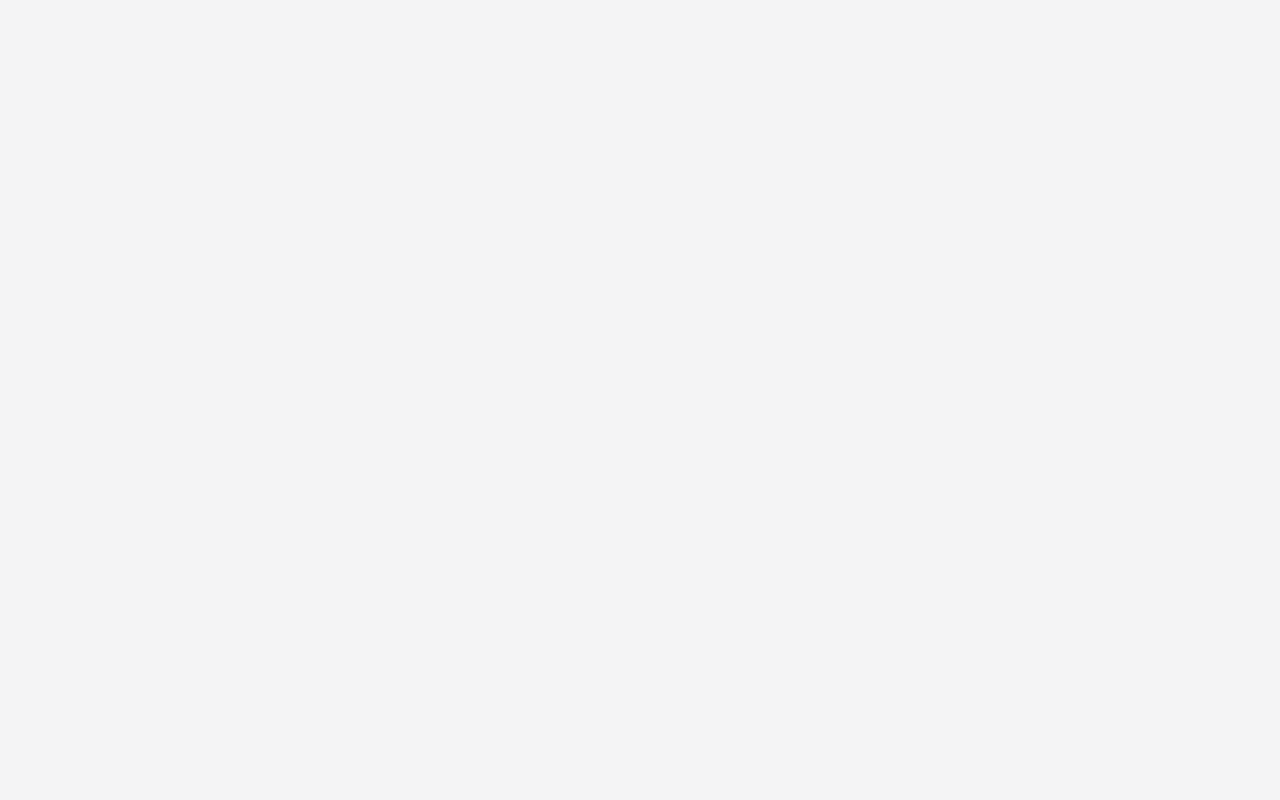
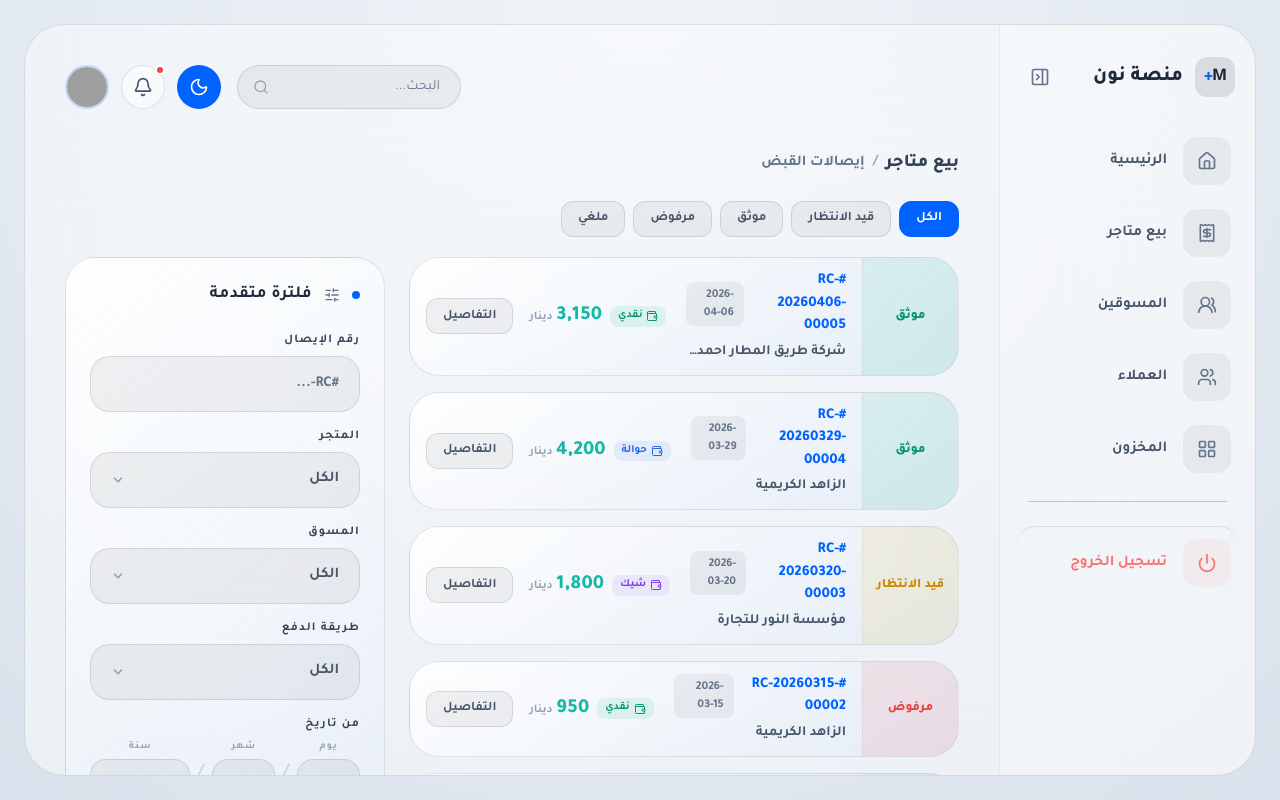
Before and after one commit to ofifice-alalem/tdm-design-for-v3, a React (Vite) app: page /receipts in a window 1280 px wide. Before the commit this address had no page. Built offline with nearby package versions, Linux system fonts and the light colour scheme; grey boxes are pictures that could not be loaded.

Commit message:
commit -30

```diff
--- a/src/App.tsx
+++ b/src/App.tsx
@@ -16,6 +16,8 @@ import MarketersPage from './pages/MarketersPage';
 
 import OrderDetailPage from './pages/OrderDetailPage';
 
+import ReturnInvoicesListPage from './pages/ReturnInvoicesListPage';
+import ReceiptsListPage from './pages/ReceiptsListPage';
 import WithdrawListPage from './pages/WithdrawListPage';
 import WithdrawDetailPage from './pages/WithdrawDetailPage';
 
@@ -45,6 +47,8 @@ export default function App() {
         <Route path="/stock/orders/:id" element={<OrderDetailPage />} />
         <Route path="/receipt/create" element={<CreateReceiptPage />} />
         <Route path="/withdraw/new" element={<WithdrawPage />} />
+        <Route path="/invoices/returns" element={<ReturnInvoicesListPage />} />
+        <Route path="/receipts" element={<ReceiptsListPage />} />
         <Route path="/withdraw/list" element={<WithdrawListPage />} />
         <Route path="/withdraw/list/:id" element={<WithdrawDetailPage />} />
       </Route>
--- /dev/null
+++ b/src/pages/ReceiptsListPage.tsx
@@ -0,0 +1,94 @@
+import { useState } from 'react';
+import { Search, Wallet } from 'lucide-react';
+import { ListPage } from '../compenntes/ui/ListPage';
+import type { StatusConfig, ListItem } from '../compenntes/ui/listPage.types';
+import { ModernInput, ModernSelect } from '../compenntes/ui/SpatialComponents';
+import { DateInput } from '../compenntes/ui/DateInput';
+
+const STATUS_CONFIG: Record<string, StatusConfig> = {
+  'قيد الانتظار': { bg: 'bg-yellow-500/10 dark:bg-yellow-500/15',  text: 'text-yellow-600 dark:text-yellow-400', dot: 'bg-yellow-500' },
+  'موثق':          { bg: 'bg-emerald-500/10 dark:bg-emerald-500/15', text: 'text-emerald-600 dark:text-emerald-400', dot: 'bg-emerald-500' },
+  'مرفوض':         { bg: 'bg-red-500/10 dark:bg-red-500/15',         text: 'text-red-500',                          dot: 'bg-red-500' },
+  'ملغي':          { bg: 'bg-slate-500/10 dark:bg-slate-500/10',     text: 'text-slate-500 dark:text-white/40',     dot: 'bg-slate-400' },
+};
+
+const TABS = ['الكل', 'قيد الانتظار', 'موثق', 'مرفوض', 'ملغي'];
+
+const RAW = [
+  { id: '#RC-20260406-00005', date: '2026-04-06', client: 'شركة طريق المطار احمد علي', amount: 3150, method: 'نقدي',   status: 'موثق' },
+  { id: '#RC-20260329-00004', date: '2026-03-29', client: 'الزاهد الكريمية',            amount: 4200, method: 'حوالة',  status: 'موثق' },
+  { id: '#RC-20260320-00003', date: '2026-03-20', client: 'مؤسسة النور للتجارة',        amount: 1800, method: 'شيك',    status: 'قيد الانتظار' },
+  { id: '#RC-20260315-00002', date: '2026-03-15', client: 'الزاهد الكريمية',            amount: 950,  method: 'نقدي',   status: 'مرفوض' },
+  { id: '#RC-20260310-00001', date: '2026-03-10', client: 'شركة الأمل',                 amount: 2300, method: 'حوالة',  status: 'ملغي' },
+];
+
+const METHOD_COLORS: Record<string, string> = {
+  'نقدي':  'bg-emerald-500/10 text-emerald-600 dark:text-emerald-400',
+  'حوالة': 'bg-blue-500/10 text-blue-600 dark:text-blue-400',
+  'شيك':   'bg-violet-500/10 text-violet-600 dark:text-violet-400',
+};
+
+function fmt(n: number) {
+  return n % 1 === 0 ? n.toLocaleString('en-US') : n.toLocaleString('en-US', { minimumFractionDigits: 2, maximumFractionDigits: 2 });
+}
+
+export default function ReceiptsListPage() {
+  const [receiptNum, setReceiptNum] = useState('');
+  const [fromDate, setFromDate] = useState('');
+  const [toDate, setToDate] = useState('');
+
+  const items: ListItem[] = RAW
+    .filter((x) => {
+      if (receiptNum && !x.id.includes(receiptNum)) return false;
+      if (fromDate && x.date < fromDate) return false;
+      if (toDate && x.date > toDate) return false;
+      return true;
+    })
+    .map((x) => ({
+      id: x.id,
+      date: x.date,
+      status: x.status,
+      subtitle: x.client,
+      meta: (
+        <div className="flex items-center gap-2">
+          <span className={`text-[11px] font-bold px-2 py-0.5 rounded-[8px] flex items-center gap-1 ${METHOD_COLORS[x.method]}`}>
+            <Wallet className="w-3 h-3" />
+            {x.method}
+          </span>
+          <div className="flex items-baseline gap-1">
+            <span className="text-[20px] font-black text-teal-500">{fmt(x.amount)}</span>
+            <span className="text-[12px] font-bold text-slate-400 dark:text-white/40">دينار</span>
+          </div>
+        </div>
+      ),
+      detailsHref: `/receipts/${encodeURIComponent(x.id)}`,
+    }));
+
+  const filterPanel = (
+    <div className="flex flex-col gap-4">
+      <ModernInput label="رقم الإيصال" placeholder="#RC-..." value={receiptNum} onChange={setReceiptNum} />
+      <ModernSelect label="المتجر" options={['الكل', 'المتجر الرئيسي - طرابلس', 'فرع بنغازي', 'فرع مصراتة']} placeholder="الكل" />
+      <ModernSelect label="المسوق" options={['الكل', 'أحمد علي', 'محمد حسن', 'سارة خالد']} placeholder="الكل" />
+      <ModernSelect label="طريقة الدفع" options={['الكل', 'نقدي', 'حوالة', 'شيك']} placeholder="الكل" />
+      <DateInput label="من تاريخ" value={fromDate} onChange={setFromDate} />
+      <DateInput label="إلى تاريخ" value={toDate} onChange={setToDate} />
+      <button className="spatial-button w-full h-12 rounded-[18px] flex items-center justify-center gap-2 font-bold text-[15px]">
+        <Search className="w-4 h-4" />
+        بحث
+      </button>
+    </div>
+  );
+
+  return (
+    <ListPage
+      title="بيع متاجر"
+      breadcrumb="إيصالات القبض"
+      tabs={TABS}
+      statusConfig={STATUS_CONFIG}
+      items={items}
+      filterPanel={filterPanel}
+      filterTitle="فلترة متقدمة"
+      emptyText="لا توجد إيصالات"
+    />
+  );
+}
--- /dev/null
+++ b/src/pages/ReturnInvoicesListPage.tsx
@@ -0,0 +1,80 @@
+import { useState } from 'react';
+import { Search } from 'lucide-react';
+import { ListPage } from '../compenntes/ui/ListPage';
+import type { StatusConfig, ListItem } from '../compenntes/ui/listPage.types';
+import { ModernInput, ModernSelect } from '../compenntes/ui/SpatialComponents';
+import { DateInput } from '../compenntes/ui/DateInput';
+
+const STATUS_CONFIG: Record<string, StatusConfig> = {
+  'قيد الانتظار': { bg: 'bg-yellow-500/10 dark:bg-yellow-500/15',  text: 'text-yellow-600 dark:text-yellow-400', dot: 'bg-yellow-500' },
+  'موثق':          { bg: 'bg-emerald-500/10 dark:bg-emerald-500/15', text: 'text-emerald-600 dark:text-emerald-400', dot: 'bg-emerald-500' },
+  'مرفوض':         { bg: 'bg-red-500/10 dark:bg-red-500/15',         text: 'text-red-500',                          dot: 'bg-red-500' },
+  'ملغي':          { bg: 'bg-slate-500/10 dark:bg-slate-500/10',     text: 'text-slate-500 dark:text-white/40',     dot: 'bg-slate-400' },
+};
+
+const TABS = ['الكل', 'قيد الانتظار', 'موثق', 'مرفوض', 'ملغي'];
+
+const RAW = [
+  { id: '#RI-20260406-00004', date: '2026-04-06', client: 'شركة طريق المطار احمد علي', amount: 750,  status: 'موثق' },
+  { id: '#RI-20260329-00003', date: '2026-03-29', client: 'الزاهد الكريمية',            amount: 420,  status: 'موثق' },
+  { id: '#RI-20260320-00002', date: '2026-03-20', client: 'مؤسسة النور للتجارة',        amount: 300,  status: 'قيد الانتظار' },
+  { id: '#RI-20260310-00001', date: '2026-03-10', client: 'شركة الأمل',                 amount: 150,  status: 'مرفوض' },
+];
+
+function fmt(n: number) {
+  return n % 1 === 0 ? n.toLocaleString('en-US') : n.toLocaleString('en-US', { minimumFractionDigits: 2, maximumFractionDigits: 2 });
+}
+
+export default function ReturnInvoicesListPage() {
+  const [returnNum, setReturnNum] = useState('');
+  const [fromDate, setFromDate] = useState('');
+  const [toDate, setToDate] = useState('');
+
+  const items: ListItem[] = RAW
+    .filter((x) => {
+      if (returnNum && !x.id.includes(returnNum)) return false;
+      if (fromDate && x.date < fromDate) return false;
+      if (toDate && x.date > toDate) return false;
+      return true;
+    })
+    .map((x) => ({
+      id: x.id,
+      date: x.date,
+      status: x.status,
+      subtitle: x.client,
+      meta: (
+        <div className="flex items-baseline gap-1">
+          <span className="text-[20px] font-black text-rose-500">{fmt(x.amount)}</span>
+          <span className="text-[12px] font-bold text-slate-400 dark:text-white/40">دينار</span>
+        </div>
+      ),
+      detailsHref: `/invoices/returns/${encodeURIComponent(x.id)}`,
+    }));
+
+  const filterPanel = (
+    <div className="flex flex-col gap-4">
+      <ModernInput label="رقم الإرجاع" placeholder="#RI-..." value={returnNum} onChange={setReturnNum} />
+      <ModernSelect label="المتجر" options={['الكل', 'المتجر الرئيسي - طرابلس', 'فرع بنغازي', 'فرع مصراتة']} placeholder="الكل" />
+      <ModernSelect label="المسوق" options={['الكل', 'أحمد علي', 'محمد حسن', 'سارة خالد']} placeholder="الكل" />
+      <DateInput label="من تاريخ" value={fromDate} onChange={setFromDate} />
+      <DateInput label="إلى تاريخ" value={toDate} onChange={setToDate} />
+      <button className="spatial-button w-full h-12 rounded-[18px] flex items-center justify-center gap-2 font-bold text-[15px]">
+        <Search className="w-4 h-4" />
+        بحث
+      </button>
+    </div>
+  );
+
+  return (
+    <ListPage
+      title="بيع متاجر"
+      breadcrumb="فواتير الإرجاع"
+      tabs={TABS}
+      statusConfig={STATUS_CONFIG}
+      items={items}
+      filterPanel={filterPanel}
+      filterTitle="فلترة متقدمة"
+      emptyText="لا توجد فواتير إرجاع"
+    />
+  );
+}
--- a/src/pages/StoreSalesPage.tsx
+++ b/src/pages/StoreSalesPage.tsx
@@ -1,5 +1,5 @@
 import { Link } from 'react-router-dom';
-import { Plus, List, FileText, Pencil, RotateCcw, ChevronLeft, Wallet } from 'lucide-react';
+import { Plus, List, FileText, Pencil, RotateCcw, ChevronLeft, Wallet, ReceiptText } from 'lucide-react';
 
 const ITEMS = [
   {
@@ -50,6 +50,22 @@ const ITEMS = [
     accent: 'bg-teal-500/10 text-teal-500',
     border: 'border-teal-500/20',
   },
+  {
+    title: 'إيصالات القبض',
+    sub: 'استعراض وفلترة الإيصالات',
+    to: '/receipts',
+    icon: <ReceiptText className="w-5 h-5" />,
+    accent: 'bg-teal-500/10 text-teal-500',
+    border: 'border-teal-500/20',
+  },
+  {
+    title: 'فواتير الإرجاع',
+    sub: 'استعراض وفلترة الإرجاعات',
+    to: '/invoices/returns',
+    icon: <RotateCcw className="w-5 h-5" />,
+    accent: 'bg-rose-500/10 text-rose-500',
+    border: 'border-rose-500/20',
+  },
 ];
 
 export default function StoreSalesPage() {
```
